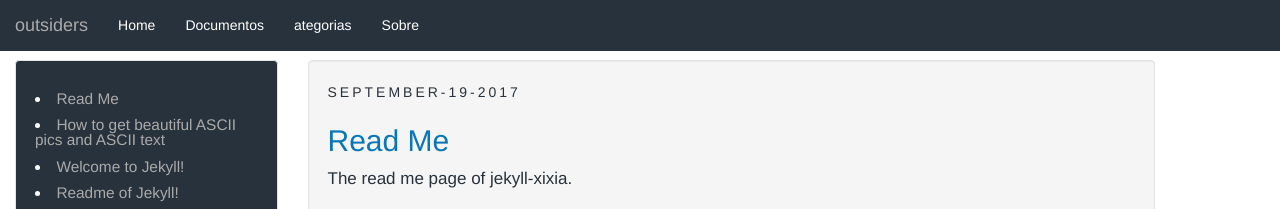
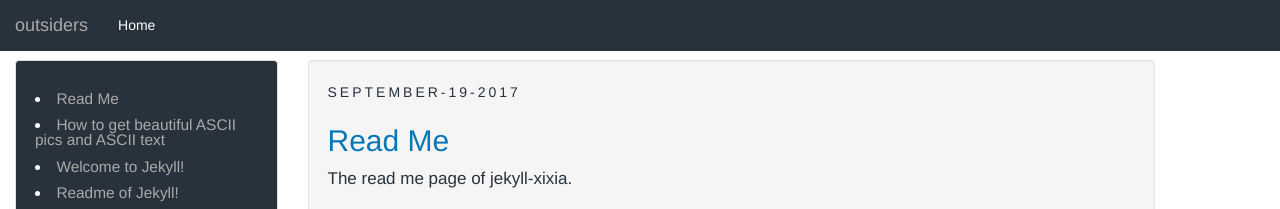
Before and after one commit to CaioGabrielAraujo/outsiders, a Jekyll site: the page built from index.html, in a window 1280 px wide. Shown: the top 209 px of the page. Built offline with Jekyll 4.4.1, drawn with Linux system fonts in a browser that asks for light colours; the list of posts is cut into pages by our own code.

Commit message:
fixing navbar

```diff
--- a/_data/values/en.yml
+++ b/_data/values/en.yml
@@ -3,7 +3,7 @@ links: Links
 home: Home
 tags: Tags
 archive: Documentos
-categories: ategorias
+categories: Categorias
 about: Sobre
 thanks: " , Powered by"
 page: Page
--- a/_includes/header.html
+++ b/_includes/header.html
@@ -39,9 +39,9 @@
                 <ul class="nav navbar-nav">
                     {% assign trans = site.data.values[site.lan] %}
                     <li class="active"><a href="{{ site.baseurl }}/">{{ trans.home }}</a></li>
-                    <li class="active"><a href="{{ site.baseurl }}/archive.html">{{ trans.archive }}</a></li>
+                  <!--  <li class="active"><a href="{{ site.baseurl }}/archive.html">{{ trans.archive }}</a></li>
                     <li class="active"><a href="{{ site.baseurl }}/categories.html">{{ trans.categories }}</a></li>
-                    <li class="active"><a href="{{ site.baseurl }}/about.html">{{ trans.about }}</a></li>
+                    <li class="active"><a href="{{ site.baseurl }}/about.html">{{ trans.about }}</a></li> -->
                 </ul>
             </div>
         </div>
--- a/_includes/sidebar.html
+++ b/_includes/sidebar.html
@@ -1,5 +1,5 @@
-{% assign trans = site.data.values[site.lan] %}
-<!--<div class="sidebar well">
+<!--{% assign trans = site.data.values[site.lan] %}
+<div class="sidebar well">
     <header class="sidebar-header" role="banner">
         <a href="{{ site.baseurl }}/">
             <img src="{{ site.baseurl }}/assets/images/" class="img-circle" />
```
